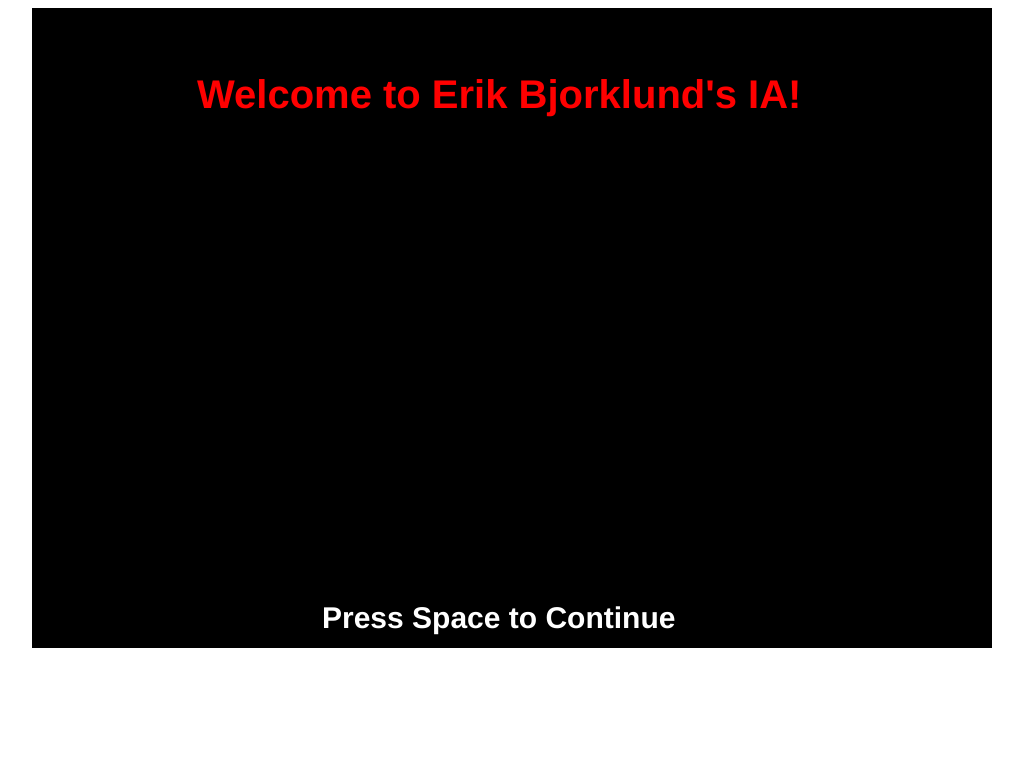
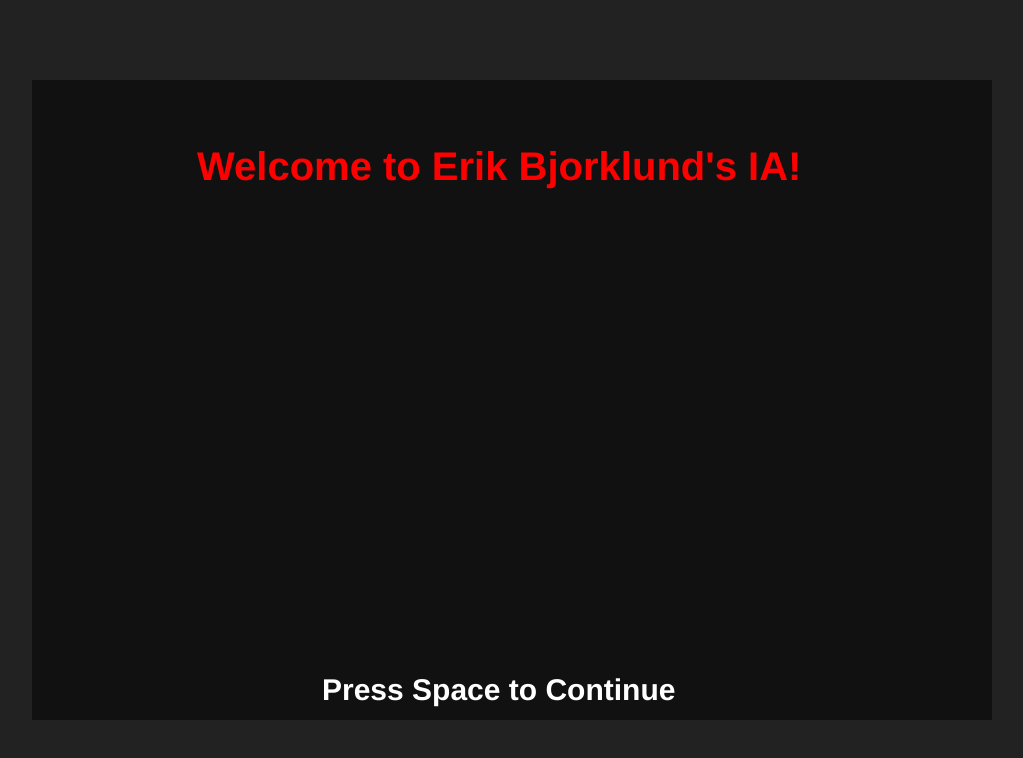
Before and after one commit to ErikRBjorklund/Game1, a plain HTML site: page index.html in a window 1280 px wide. Shown: the whole page, without its empty margins (128-1151 px from the left). Drawn offline with Linux system fonts and the light colour scheme.

Commit message:
Clean up CSS

```diff
--- a/scripts/main.js
+++ b/scripts/main.js
@@ -352,6 +352,7 @@ function keyDownHandler(e)
 }
 function keyUpHandler(e)
 {
+    // TODO: Use an array for directions, maybe pairs of X an Y directions
     switch (e.key) {
         case 'w':
             upPressed = false;
@@ -374,7 +375,7 @@ function getRandomInt(min, max)
     return Math.floor(Math.random() * (max - min)) + min;
 }
 
-setInterval(play,10);
+setInterval(play, 10);
 
 
 function drawUserHealth()
--- a/style.css
+++ b/style.css
@@ -1,5 +1,17 @@
-canvas{
-    background:black;
+* {
+    box-sizing: border-box;
+    margin: 0;
+    padding: 0;
+}
+html, body { height: 100%; }
+body {
+    display: flex;
+    justify-content: center;
+    align-items: center;
+    background: #222;
+}
+canvas {
+    background: #111;
     display: block;
     margin: 0 auto;
 }
```
